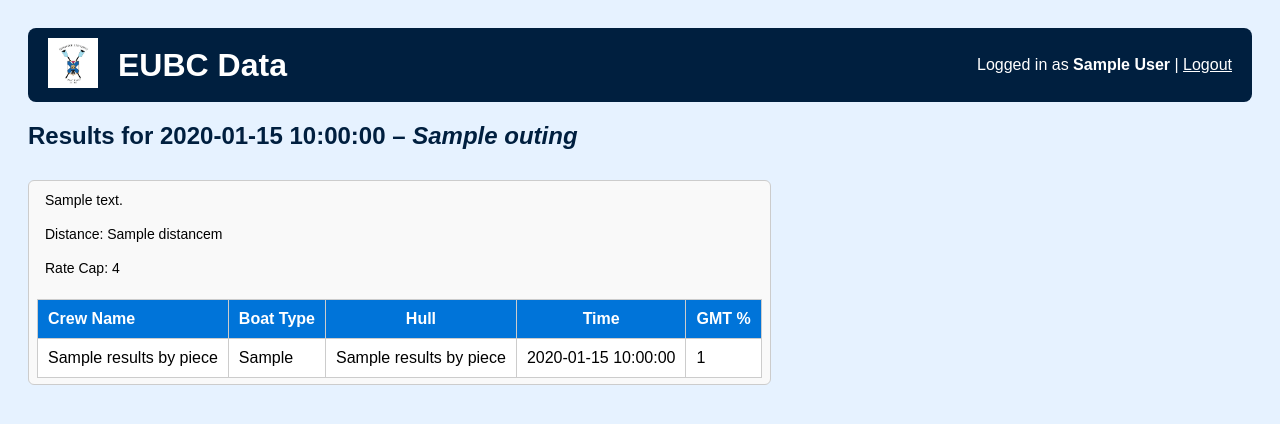
After one commit to tomrd2/EUBC, a Flask app: template templates/results.html in a window 1280 px wide. The commit adds this page. Shown: the top 424 px of the page. Run offline with Flask 3, Linux system fonts and the light colour scheme; the visitor is signed in with stand-in values (Sample User, id 1); tables that the repository leaves empty or names only in its code hold one stand-in row (values such as "Sample post"); the template is opened without the code that fills it: most values are stand-ins (such as "Sample title", 1, 10 or a date in 2020); data that the repository does not hold is empty.

Commit message:
Added the results page

```diff
--- a/run.py
+++ b/run.py
@@ -19,6 +19,7 @@ from routes.outings import outings_bp
 from routes.lineups import lineups_bp
 from routes.pieces import pieces_bp
 from routes.timing import timing_bp
+from routes.results import results_bp
 from routes.view_lineups import view_lineups_bp
 
 from sockets import socketio  # ✅ Import the initialized socketio instance
@@ -38,6 +39,7 @@ app.register_blueprint(lineups_bp)
 app.register_blueprint(view_lineups_bp)
 app.register_blueprint(pieces_bp)
 app.register_blueprint(timing_bp)
+app.register_blueprint(results_bp)
 
 # Flask-Login setup
 login_manager = LoginManager()
--- a/templates/outings.html
+++ b/templates/outings.html
@@ -46,6 +46,7 @@
               <a href="{{ url_for('view_lineups.lineup_view', outing_id=outing.Outing_ID) }}">Line Up</a>
               {% endif %}
               <a href="{{ url_for('pieces.piece_view', outing_id=outing.Outing_ID) }}">Pieces</a>
+              <a href="{{ url_for('results.results_view', outing_id=outing.Outing_ID) }}">Results</a>
             </td>
           </tr>
           {% endfor %}
--- /dev/null
+++ b/templates/results.html
@@ -0,0 +1,91 @@
+<!DOCTYPE html>
+<html>
+<head>
+  <title>Results</title>
+  <link rel="stylesheet" href="{{ url_for('static', filename='style.css') }}">
+  <style>
+    .athlete-columns {
+      display: flex;
+      gap: 20px;
+      margin-bottom: 30px;
+    }
+    .column {
+      flex: 1;
+      background: #f2f9ff;
+      border: 1px solid #ccc;
+      padding: 10px;
+      border-radius: 6px;
+    }
+    .column h3 {
+      text-align: center;
+      margin-top: 0;
+      background-color: #0074D9;
+      color: white;
+      padding: 8px;
+      border-radius: 4px;
+    }
+    .athlete-name {
+      margin: 5px 0;
+      padding: 5px;
+      background: white;
+      border: 1px solid #ddd;
+      border-radius: 4px;
+    }
+  </style>
+</head>
+
+<body>
+  {% include "_header.html" %}
+
+  <div style="display: flex; justify-content: space-between; align-items: center; margin-top: 20px;">
+    <h2 style="color: #001f3f; margin: 0;">
+      Results for {{ outing.Outing_Date }} – <em>{{ outing.Outing_Name }}</em>
+    </h2>
+  </div>
+
+  <div class="crew-grid">
+
+    {% for piece in pieces %}
+    <div class="crew-column" data-piece-id="{{ piece.Piece_ID }}">
+      <div class="crew-row">
+        <span>{{ piece.Description or '' }}</span>
+      </div>
+
+      <div class="crew-row">
+        <span>Distance: {{ piece.Distance or '' }}m</span>
+      </div>
+
+      <div class="crew-row">
+        <span>Rate Cap: {{ piece.Rate_Cap or '' }}</span>
+      </div>
+
+      <table style="margin-top: 10px; width: 100%; border-collapse: collapse;">
+        <thead>
+          <tr>
+            <th style="text-align: left;">Crew Name</th>
+            <th>Boat Type</th>
+            <th>Hull</th>
+            <th>Time</th>
+            <th>GMT %</th>
+          </tr>
+        </thead>
+        <tbody>
+          {% for result in results_by_piece[piece.Piece_ID] %}
+          <tr>
+            <td>{{ result.Crew_Name }}</td>
+            <td>{{ result.Boat_Type }}</td>
+            <td>{{ result.Hull_Name }}</td>
+            <td>{{ result.Time or '—' }}</td>
+            <td>{{ result.GMT_Percent or '—' }}</td>
+          </tr>
+          {% endfor %}
+        </tbody>
+      </table>
+
+    </div>
+  {% endfor %}
+
+  </div>
+
+</body>
+</html>
```
Also changed, not shown: routes/results.py (added, +77 -0 lines).
